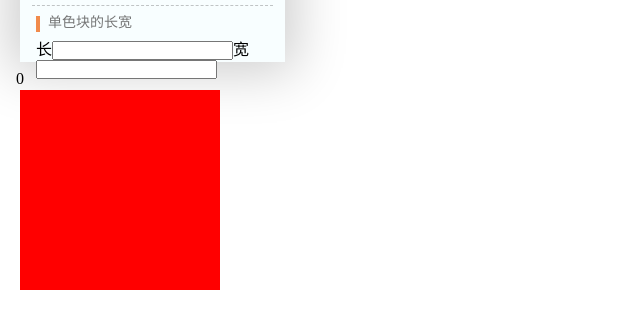
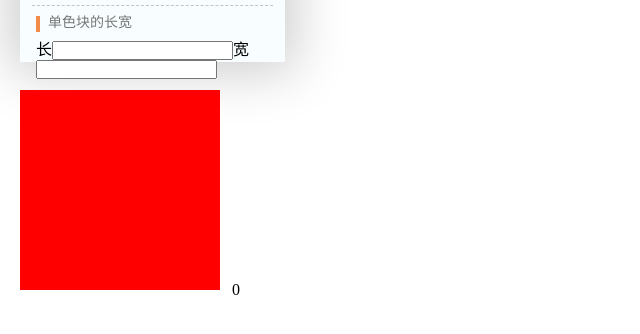
Before and after one commit to tinnkm/demo, a Vue app: page / in a window 1280 px wide. Shown: the part 178-512 px from the top of the page, without its empty margins (0-640 px from the left). Built offline with nearby package versions, Linux system fonts and the light colour scheme.

Commit message:
添加左右样式

```diff
--- a/src/components/block/block.vue
+++ b/src/components/block/block.vue
@@ -2,7 +2,7 @@
     <div class="block-wrapper" :style="{display:'block',width:realWidth,
                   height:realHeight,
                   backgroundColor:backgroundColor}">
-        <span class="block-top-left" >0</span>
+        <span class="block-right-bottom" >0</span>
     </div>
 </template>
 <script>
@@ -69,4 +69,35 @@ export default {
 
 }
 
+.block-left{
+    &-bottom{
+        position:absolute;
+        bottom: 0;
+        transform: translate(-20px,50%);
+    }
+    &-center{
+        position:absolute;
+        bottom: 50%;
+        transform: translate(-20px,50%);
+    }
+
+}
+
+.block-right{
+    &-bottom{
+        position:absolute;
+        bottom: 0;
+        right: 0;
+        transform: translate(20px,50%);
+    }
+    &-center{
+        position:absolute;
+        right: 0;
+        bottom: 50%;
+        transform: translate(20px,50%);
+    }
+
+}
+
+
 </style>
```
